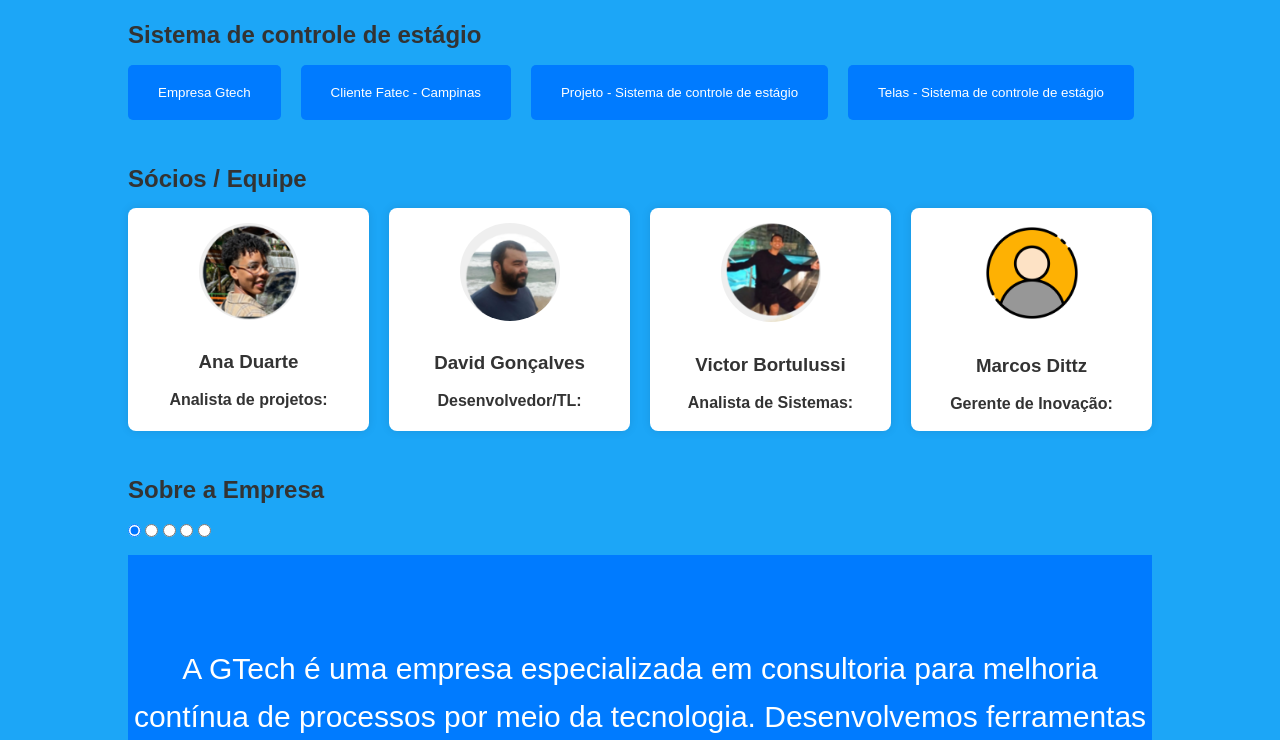
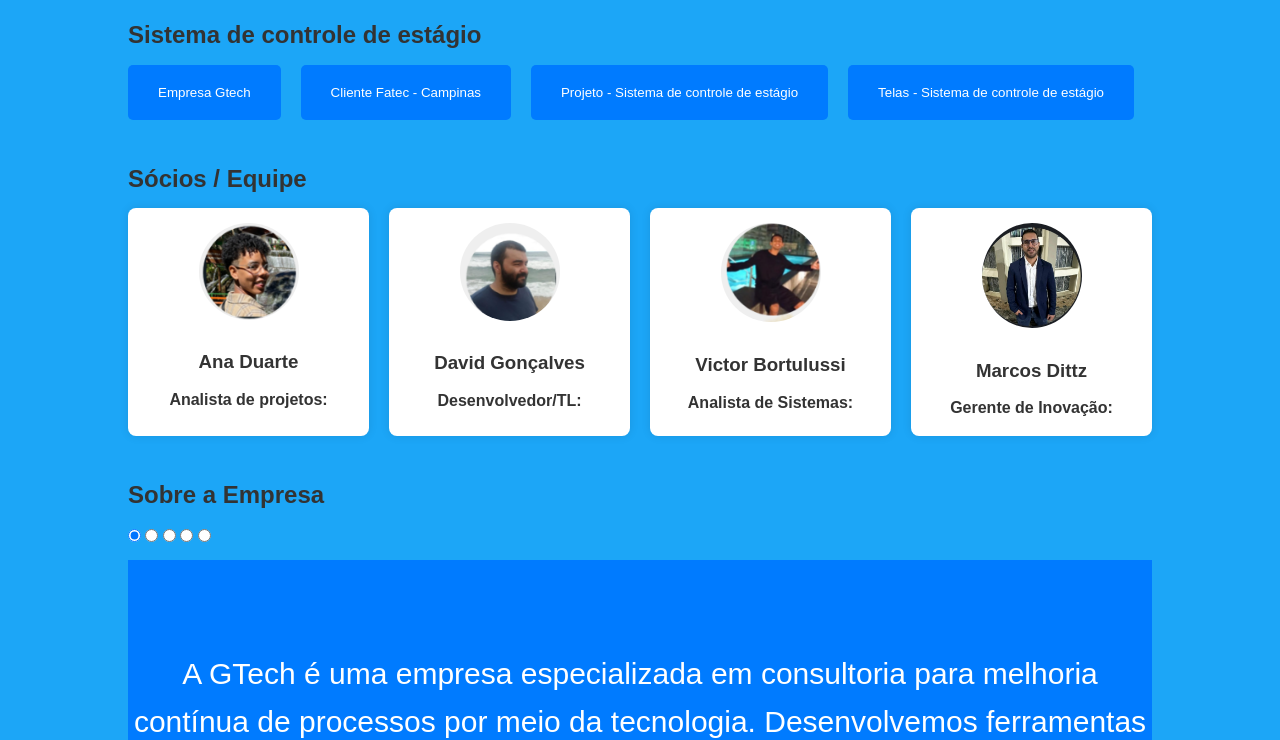
Before and after one commit to dav-pr-tech/gtech-process-apresentacao, a plain HTML site: page index.html in a window 1280 px wide. Shown: the part 75-815 px from the top of the page. Drawn offline with Linux system fonts and the light colour scheme.

Commit message:
alterado a foto

```diff
--- a/index.html
+++ b/index.html
@@ -56,7 +56,7 @@
                     </p>
                 </div>
                 <div class="socio">
-                    <img src="Pics/marcos.png" alt="Sócio 4">
+                    <img src="Pics/mar.jfif" alt="Sócio 4">
                     <h3>Marcos Dittz </h3>
                     <p>
                         <strong>Gerente de Inovação:</strong>
```
Also changed, not shown: Pics/mar.jfif (added).
